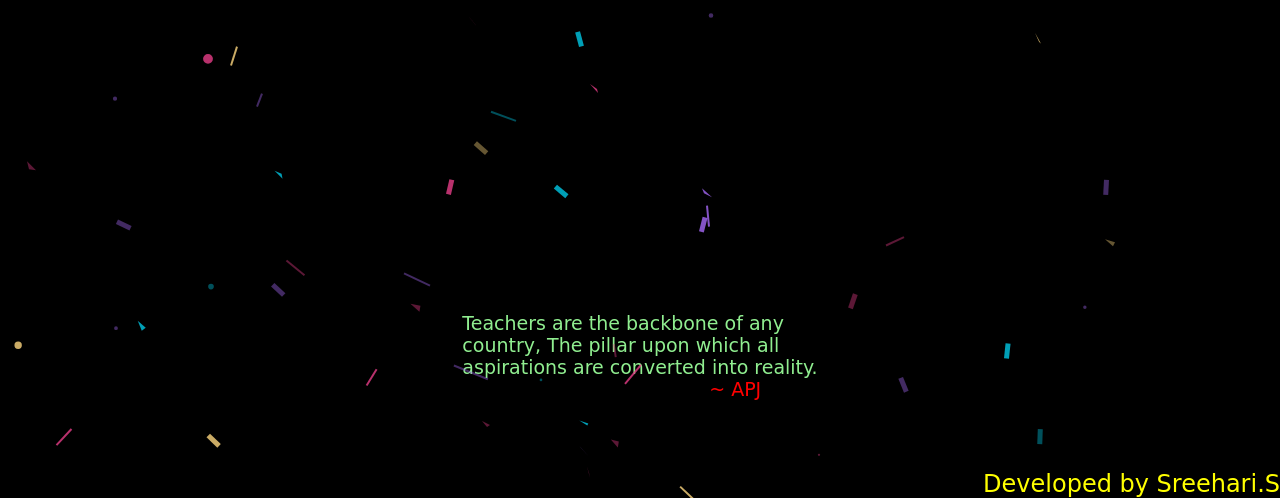
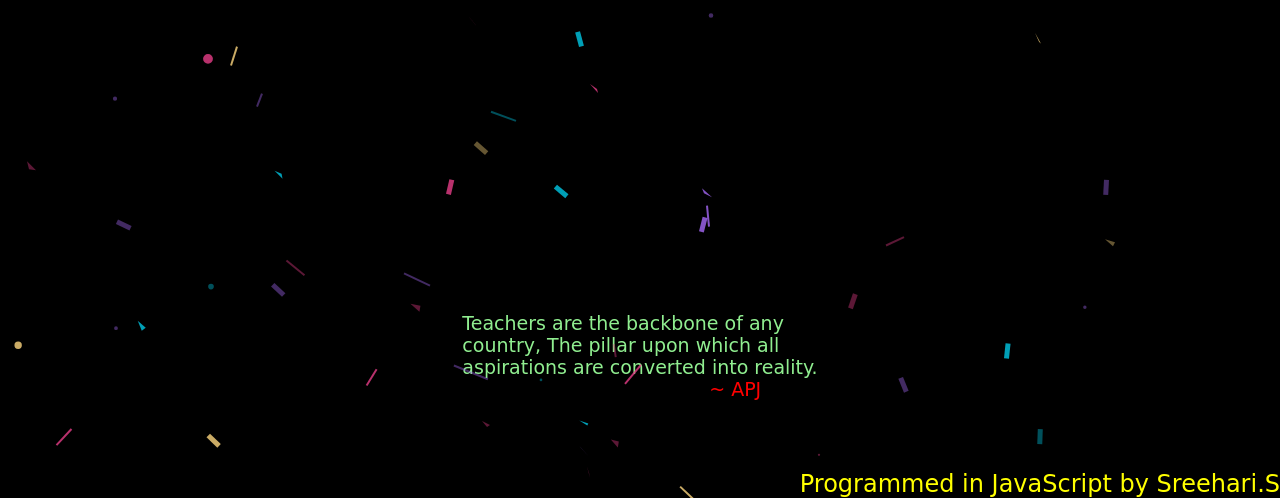
Before and after one commit to SreehariTheProgrammer/HappyTeachersDay, a plain HTML site: page index.html in a window 1280 px wide. Shown: the part 302-800 px from the top of the page. Drawn offline with Linux system fonts and the light colour scheme.

Commit message:
Update index.html

```diff
--- a/index.html
+++ b/index.html
@@ -10,7 +10,7 @@
         <div class="center_div">
           <p>Happy Teacher's Day</p>
         </div>
-        <p class="credit-text">Developed by Sreehari.S</p>
+        <p class="credit-text">Programmed in JavaScript by Sreehari.S</p>
         <p class="quoet">Teachers are the backbone of any<br> country, The pillar upon which all<br> aspirations are converted into reality. <br> <span class="credit"><span style="color: transparent;">------------------------------------</span>~ APJ</span></p>
     </div>
     <canvas id="my-canvas"></canvas>
```
